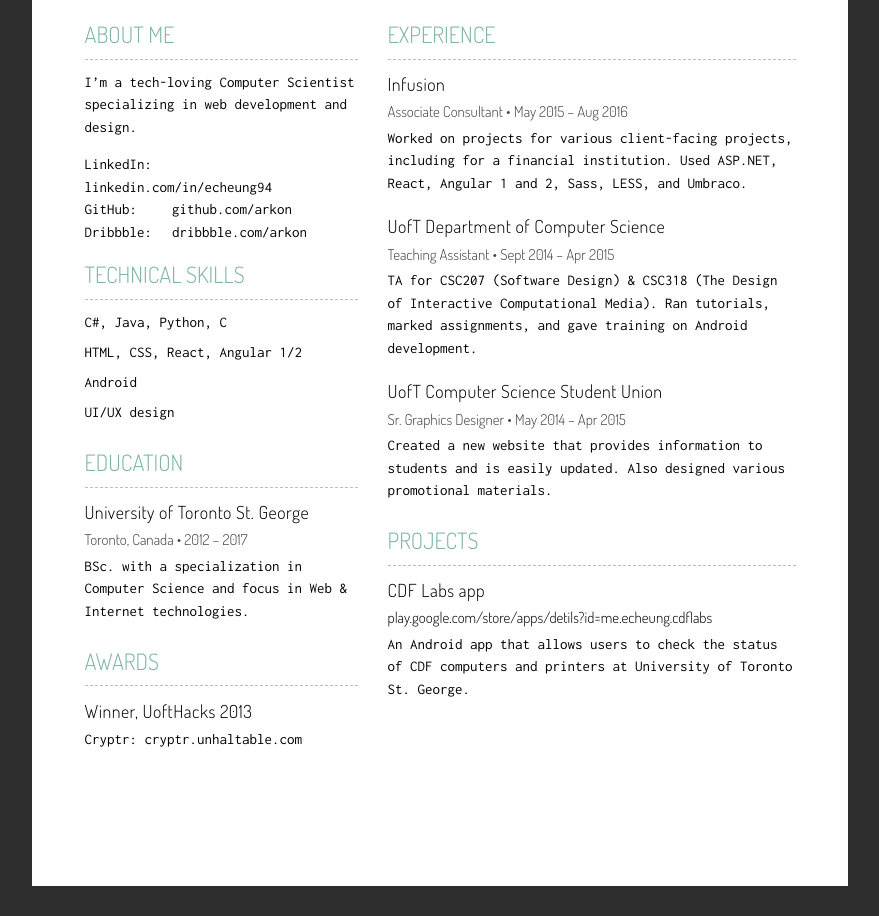
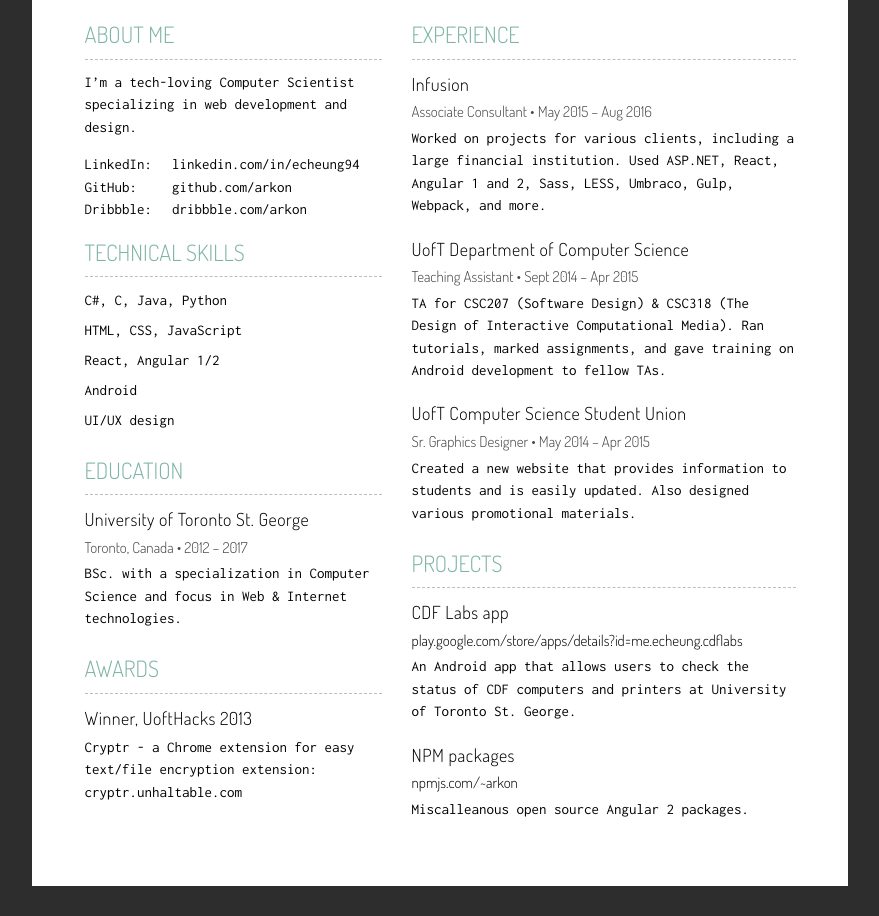
Before and after one commit to arkon/resume, a website: page src/index.html in a window 1280 px wide. Shown: the part 200-1116 px from the top of the page, without its empty margins (200-1079 px from the left). Drawn offline with nearby package versions, Linux system fonts and the light colour scheme; files that its build step writes are made by us from their sources.

Commit message:
Misc updates

```diff
--- a/package.json
+++ b/package.json
@@ -14,7 +14,7 @@
     "build": "npm run sass && inliner -i --skip-absolute-urls src/index.html > index.html"
   },
   "devDependencies": {
-    "inliner": "^1.9.2",
+    "inliner": "^1.9.5",
     "node-sass": "^3.8.0"
   }
 }
--- a/src/index.html
+++ b/src/index.html
@@ -6,7 +6,7 @@
 
   <title>Eugene Cheung - Résumé</title>
 
-  <link rel="icon" type="image/png" href="/images/icon.png">
+  <link rel="icon" type="image/png" href="http://echeung.me/images/icon.png">
   <link rel="stylesheet" href="http://fonts.googleapis.com/css?family=Dosis:300">
   <link rel="stylesheet" href="http://fonts.googleapis.com/css?family=Inconsolata">
   <link rel="stylesheet" href="styles.css">
@@ -54,8 +54,9 @@
 
         <h2 class="resume__content__heading">Technical Skills</h2>
         <ul>
-          <li>C#, Java, Python, C</li>
-          <li>HTML, CSS, React, Angular 1/2</li>
+          <li>C#, C, Java, Python</li>
+          <li>HTML, CSS, JavaScript</li>
+          <li>React, Angular 1/2</li>
           <li>Android</li>
           <li>UI/UX design</li>
         </ul>
@@ -77,7 +78,8 @@
           <li>
             <h3>Winner, UoftHacks 2013</h3>
             <p>
-              Cryptr: <a href="http://cryptr.unhaltable.com">cryptr.unhaltable.com</a>
+              Cryptr - a Chrome extension for easy text/file encryption extension:
+              <a href="http://cryptr.unhaltable.com">cryptr.unhaltable.com</a>
             </p>
           </li>
         </ul>
@@ -90,8 +92,8 @@
             <h3><a href="http://www.infusion.com/">Infusion</a></h3>
             <h4>Associate Consultant • May 2015 – Aug 2016</h4>
             <p>
-              Worked on projects for various client-facing projects, including for
-              a financial institution. Used ASP.NET, React, Angular 1 and 2, Sass, LESS, and Umbraco.
+              Worked on projects for various clients, including a large financial institution.
+              Used ASP.NET, React, Angular 1 and 2, Sass, LESS, Umbraco, Gulp, Webpack, and more.
             </p>
           </li>
           <li>
@@ -100,7 +102,7 @@
             <p>
               TA for CSC207 (Software Design) &amp; CSC318 (The Design of
               Interactive Computational Media). Ran tutorials, marked assignments, and
-              gave training on Android development.
+              gave training on Android development to fellow TAs.
             </p>
           </li>
           <li>
@@ -117,10 +119,17 @@
         <ul>
           <li>
             <h3>CDF Labs app</h3>
-            <h4><a href="http://play.google.com/store/apps/details?id=me.echeung.cdflabs">play.google.com/store/apps/detils?id=me.echeung.cdflabs</a></h4>
+            <h4><a href="http://play.google.com/store/apps/details?id=me.echeung.cdflabs">play.google.com/store/apps/details?id=me.echeung.cdflabs</a></h4>
             <p>
               An Android app that allows users to check the status of
               CDF computers and printers at University of Toronto St. George.
+            </p>
+          </li>
+          <li>
+            <h3>NPM packages</h3>
+            <h4><a href="https://www.npmjs.com/~arkon">npmjs.com/~arkon</a></h4>
+            <p>
+              Miscalleanous open source Angular 2 packages.
             </p>
           </li>
         </ul>
--- a/src/scss/_resume.scss
+++ b/src/scss/_resume.scss
@@ -73,6 +73,11 @@
 
 // Sidebar
 
+.resume__content__sidebar {
+  padding-right: 1em;
+  width: 3.25in;
+}
+
 .resume__about__links {
   margin: 1em 0;
 
@@ -80,11 +85,6 @@
     display: inline-block;
     width: 80px;
   }
-}
-
-.resume__content__sidebar {
-  padding-right: 1em;
-  width: 3in;
 }
 
 
```
Also changed, not shown: index.html (+1 -1 lines).
